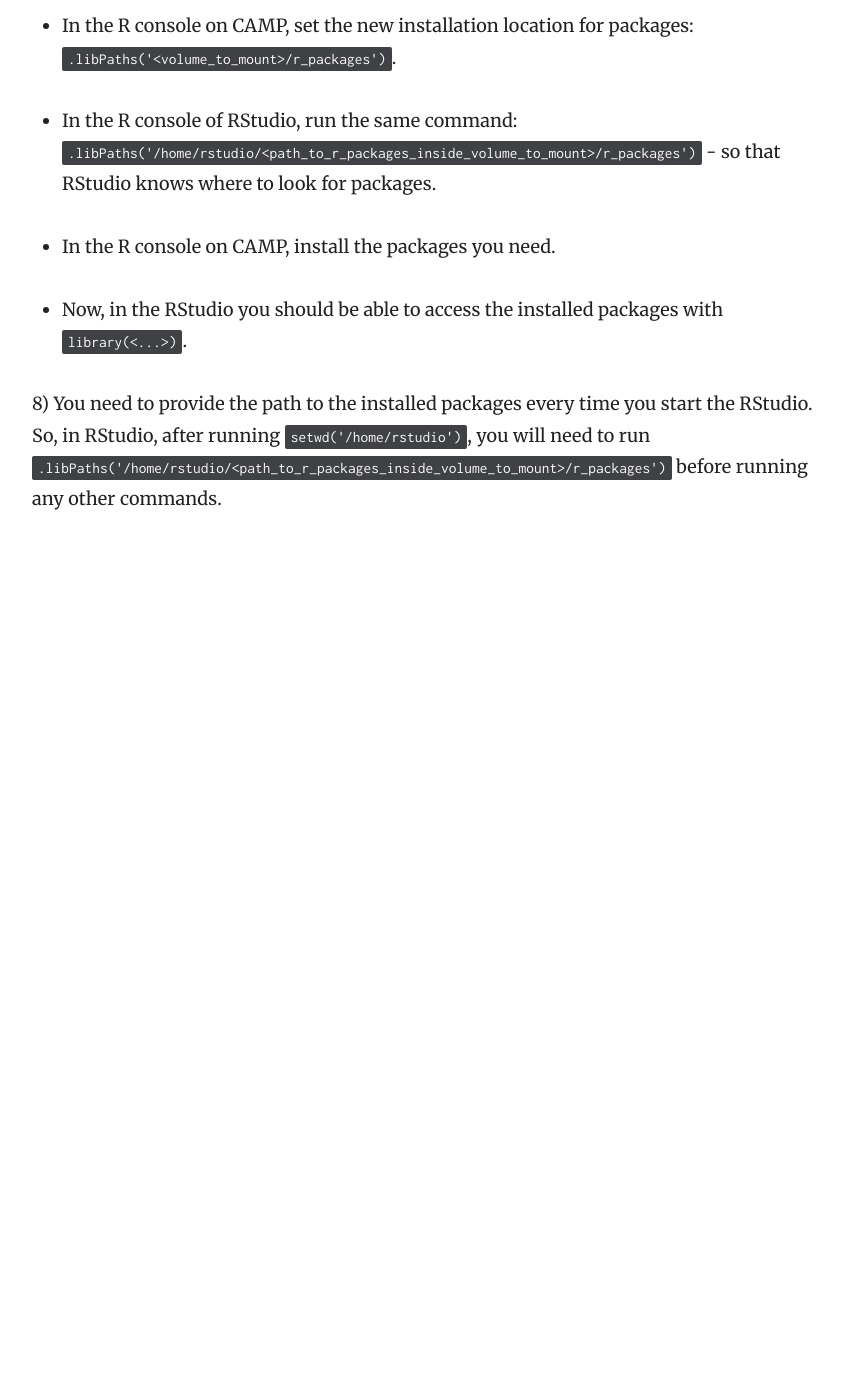
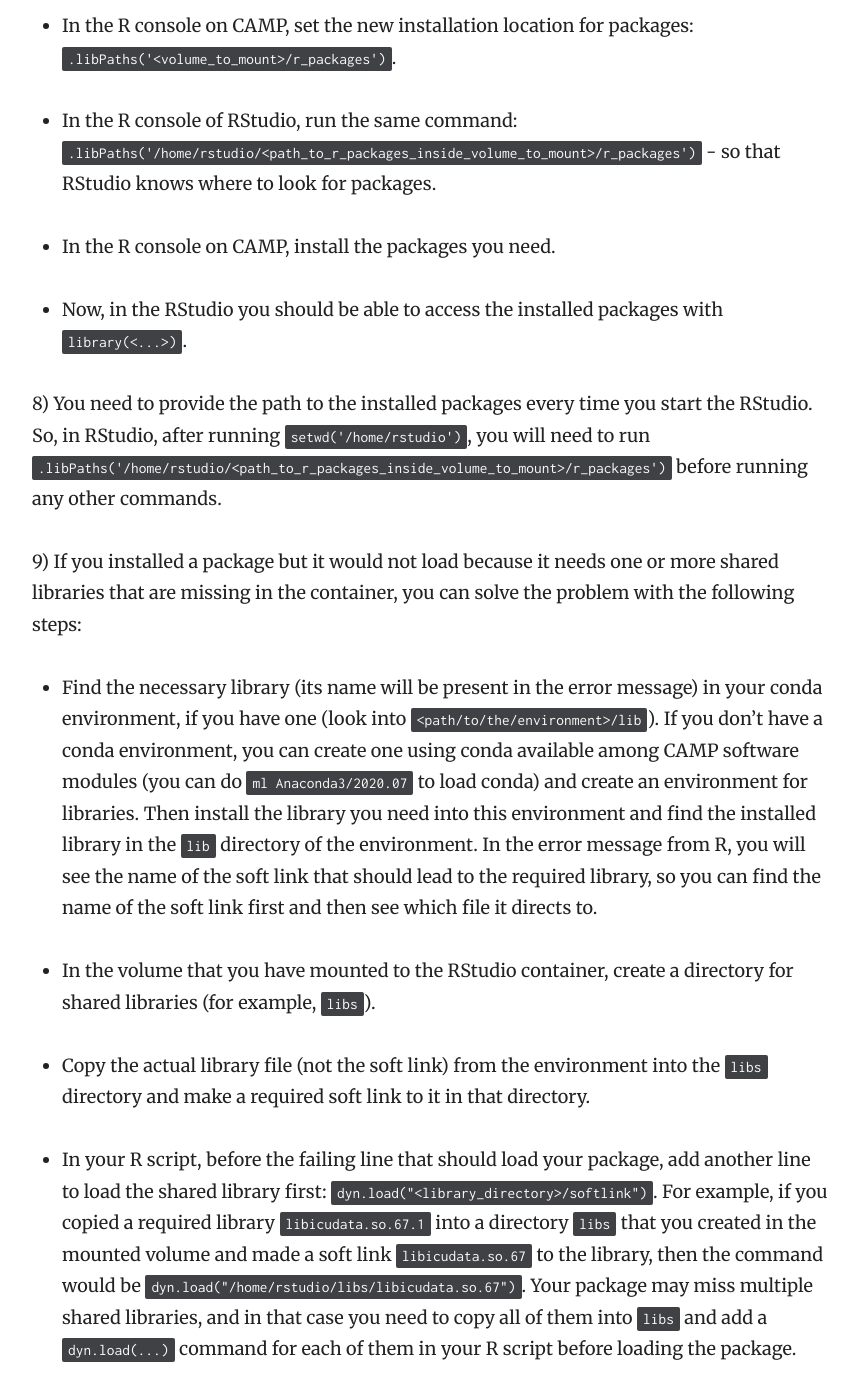
Before and after one commit to luslab/luslab.github.io, a Jekyll site: the page built from _docs/reproducibility/containerised_rstudio.md, in a window 1280 px wide and 1400 px high, scrolled down 2821 px. Shown: the whole window, without its empty margins (358-1216 px from the left). Built offline with Jekyll 4.4.1, drawn with Linux system fonts in a browser that asks for light colours; before the commit the page ends 3387 px from its top, so only the background shows below that.

Commit message:
Added solution for missing shared libraries

```diff
--- a/_docs/reproducibility/containerised_rstudio.md
+++ b/_docs/reproducibility/containerised_rstudio.md
@@ -99,3 +99,13 @@ A URL, username and password should now be displayed in the terminal. Use these
 - Now, in the RStudio you should be able to access the installed packages with `library(<...>)`.
 
 8) You need to provide the path to the installed packages every time you start the RStudio. So, in RStudio, after running `setwd('/home/rstudio')`, you will need to run `.libPaths('/home/rstudio/<path_to_r_packages_inside_volume_to_mount>/r_packages')` before running any other commands.
+
+9) If you installed a package but it would not load because it needs one or more shared libraries that are missing in the container, you can solve the problem with the following steps:
+
+- Find the necessary library (its name will be present in the error message) in your conda environment, if you have one (look into `<path/to/the/environment>/lib`). If you don't have a conda environment, you can create one using conda available among CAMP software modules (you can do `ml Anaconda3/2020.07` to load conda) and create an environment for libraries. Then install the library you need into this environment and find the installed library in the `lib` directory of the environment. In the error message from R, you will see the name of the soft link that should lead to the required library, so you can find the name of the soft link first and then see which file it directs to.
+
+- In the volume that you have mounted to the RStudio container, create a directory for shared libraries (for example, `libs`).
+
+- Copy the actual library file (not the soft link) from the environment into the `libs` directory and make a required soft link to it in that directory.
+
+- In your R script, before the failing line that should load your package, add another line to load the shared library first: `dyn.load("<library_directory>/softlink")`. For example, if you copied a required library `libicudata.so.67.1` into a directory `libs` that you created in the mounted volume and made a soft link `libicudata.so.67` to the library, then the command would be `dyn.load("/home/rstudio/libs/libicudata.so.67")`. Your package may miss multiple shared libraries, and in that case you need to copy all of them into `libs` and add a `dyn.load(...)` command for each of them in your R script before loading the package.
```
